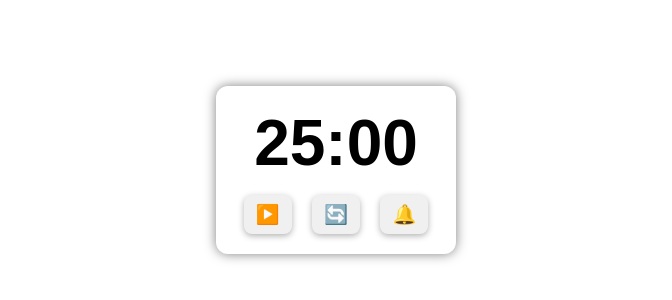
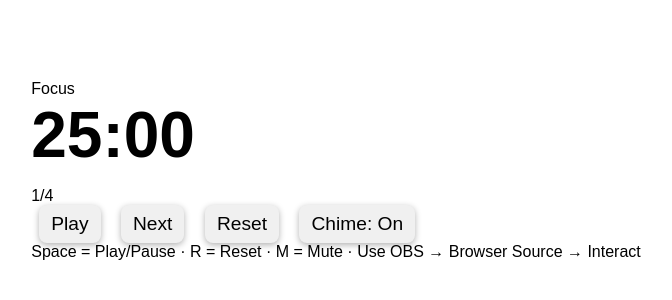
Before and after one commit to anish274/StudyWithMe-Pomodoro, a plain HTML site: page index.html in a window 1280 px wide. Shown: the part 230-530 px from the top of the page, without its empty margins (304-976 px from the left). Drawn offline with Linux system fonts and the light colour scheme.

Commit message:
Update index.html

```diff
--- a/index.html
+++ b/index.html
@@ -1,20 +1,41 @@
-<!DOCTYPE html>
+<!doctype html>
 <html lang="en">
 <head>
-  <meta charset="UTF-8" />
-  <meta name="viewport" content="width=device-width, initial-scale=1.0"/>
-  <title>Pomodoro for StudyWithMe</title>
-  <link rel="stylesheet" href="css/style.css"/>
+  <meta charset="utf-8" />
+  <meta name="viewport" content="width=device-width,initial-scale=1" />
+  <title>Pomodoro — StudyWithMe</title>
+  <link rel="stylesheet" href="css/style.css">
 </head>
 <body>
-  <div class="pomodoro-container">
-    <div class="timer" id="timer">25:00</div>
-    <div class="controls">
-      <button id="start-pause">▶️</button>
-      <button id="reset">🔄</button>
-      <button id="mute-toggle">🔔</button>
+  <!-- Root container: classes updated dynamically (shape, colors, font) -->
+  <div id="pom-root" class="pom-container" role="application" aria-label="Pomodoro timer widget">
+    <!-- Optional custom text (above timer for square, left for rectangle) -->
+    <div id="customText" class="custom-text" aria-hidden="false"></div>
+
+    <!-- Timer / layout wrapper -->
+    <div class="main-row" id="mainRow">
+      <!-- Timer display -->
+      <div class="timer-wrap">
+        <div id="stateLabel" class="state-label" aria-live="polite">Focus</div>
+        <div id="timer" class="timer" role="timer" aria-live="off">25:00</div>
+      </div>
+
+      <!-- Optional small session counter -->
+      <div id="sessionCounter" class="session-counter" aria-hidden="true">1/4</div>
+
+      <!-- Controls (may be hidden via params) -->
+      <div id="controls" class="controls">
+        <button id="playPauseBtn" class="ctrl-btn" title="Play / Pause">Play</button>
+        <button id="nextBtn" class="ctrl-btn" title="Skip to next">Next</button>
+        <button id="resetBtn" class="ctrl-btn" title="Reset">Reset</button>
+        <button id="chimeBtn" class="ctrl-btn" title="Toggle chime">Chime: On</button>
+      </div>
     </div>
+
+    <!-- Hint (only visible when opened in browser directly) -->
+    <div id="hint" class="hint">Space = Play/Pause · R = Reset · M = Mute · Use OBS → Browser Source → Interact</div>
   </div>
+
   <script src="js/app.js"></script>
 </body>
 </html>
```
